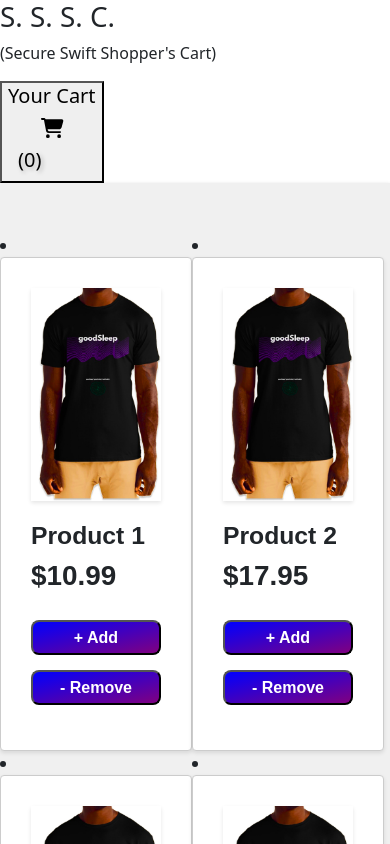
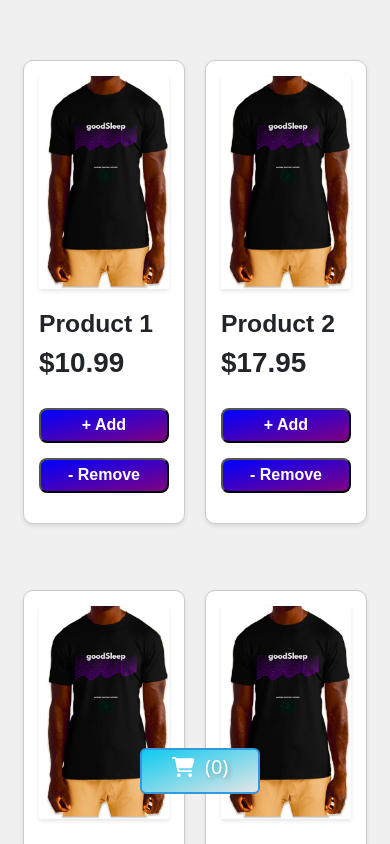
Before and after one commit to grantGCode/Shopping-Cart-Application-Frontend, a React (Create React App) app: page / in a window 390 px wide. Shown: the top 844 px of the page. Built offline with nearby package versions, Linux system fonts and the light colour scheme.

Commit message:
created iPhone media quary

```diff
--- a/src/components/item-card/ItemCard.styled.js
+++ b/src/components/item-card/ItemCard.styled.js
@@ -15,7 +15,8 @@ export const device = {
 
 export const Form = styled.div`
     display: flex;
-    justify-content: center
+    justify-content: center;
+    width: 100%;
 `;
 
 export const Card = styled.div`
@@ -30,11 +31,21 @@ export const Card = styled.div`
 `;
 
 export const Info = styled.div`
+    @media ${device.iphone} {
         display: flex;
-    justify-content: center;
+        justify-content: space-between;
         flex-direction: column;
         padding-left: 10px;
+        padding-right: 10px;
+    }
 
+    @media ${device.mobile} {
+        display: flex;
+        justify-content: space-between;
+        flex-direction: column;
+        padding-left: 10px;
+        padding-right: 40px;
+    }
 `;
 
 export const Title = styled.h3`
@@ -50,7 +61,8 @@ export const Quantity = styled.h5`
 `;
 
 export const RemoveButton = styled.button`
-    width: 200px;
+    @media ${device.iPhone} {
+        width: 180px;
         height: 40px;
         border-radius: 8px;
         font-family: "Prompt", sans-serif;
@@ -60,4 +72,18 @@ export const RemoveButton = styled.button`
         background-color: rgb(180, 180, 180);
         border-color: rgba(63, 63, 63, 1)
         box-shadow: 0 2px 4px rgba(0, 0, 0, 0.1);
+    }
+
+    @media ${device.mobile} {
+        width: 170px;
+        height: 40px;
+        border-radius: 8px;
+        font-family: "Prompt", sans-serif;
+        font-weight: 700;
+        font-style: normal;
+        color: rgba(247, 247, 247, 1);
+        background-color: rgb(180, 180, 180);
+        border-color: rgba(63, 63, 63, 1)
+        box-shadow: 0 2px 4px rgba(0, 0, 0, 0.1);
+    }
 `;
--- a/src/components/navbar/Modal.styles.js
+++ b/src/components/navbar/Modal.styles.js
@@ -13,6 +13,8 @@ export const device = {
 };
 
 export const ModalContainer = styled.div`
+
+    @media ${device.iPhone} {
         position: fixed;
         top: 0;
         left: 0;
@@ -22,10 +24,23 @@ export const ModalContainer = styled.div`
         display: flex;
         justify-content: center;
         align-items: center;
-`
+    }
+
+    @media ${device.mobile} {
+        position: fixed;
+        top: 0;
+        left: 0;
+        width: 100%;
+        height: 100%;
+        background: rgba(0, 0, 0, 0.5);
+        display: flex;
+        justify-content: center;
+        align-items: center;
+    }
+`;
 export const ModalContent = styled.div`
     background: #fff;
-    padding: 20px;
+    padding: 25px;
     border-radius: 14px;
 `;
 
@@ -55,9 +70,10 @@ export const ModalTitle = styled.div`
 
 export const ModalFooter = styled.div`
     display: flex;
-    justify-context: space-between;
+    justify-content: space-between;
+    align-items: center;
     margin-top: 10px;
-    padding: 20px;
+    padding-top: 20px;
     border-top: solid 1px gray;
 `;
 
@@ -66,14 +82,25 @@ export const ModalBody = styled.div`
 `;
 
 export const NoItems = styled.div`
+    @media ${device.iPhone} {
+
+    }
+
+    @media ${device.mobile} {
         padding: 25px;
+    }
 `;
 
 export const TotalCost = styled.h2`
-    margin-right: 50px;
+    display: flex;
+    flex-direction: row;
 `;
 
 export const ButtonPurchase = styled.button`
+
+    @media ${device.iPhone} {
+        width: 54%;
+        height: 30%;
         color: white;
         background: linear-gradient(to bottom right, #0dcaf0, rgb(229, 229, 229));
         font-size: 1.25em;
@@ -91,4 +118,26 @@ export const ButtonPurchase = styled.button`
                 props.borderColor || 'rgb(0, 0, 0)'
             };
         }
+    }
+    @media ${device.mobile} {
+        width: 50%;
+        height: 30%;
+        color: white;
+        background: linear-gradient(to bottom right, #0dcaf0, rgb(229, 229, 229));
+        font-size: 1.25em;
+        text-shadow: 2px 2px 4px rgba(0, 0, 0, 0.25);
+        font-family: "Prompt", sans-serif;
+        border-radius: 8px;
+        border: 2px solid ${props =>
+            props.borderColor || 'gray'
+        };
+
+        &:hover {
+            color: rgba(50, 50, 50);
+            background: linear-gradient(to bottom right, #797979, #0CB0D1);
+            border: 2px solid ${props =>
+                props.borderColor || 'rgb(0, 0, 0)'
+            };
+        }
+    }
 `;
--- a/src/components/navbar/Navbar.styles.js
+++ b/src/components/navbar/Navbar.styles.js
@@ -1,12 +1,14 @@
 import styled from 'styled-components'
 
 const size = {
+    iPhone:'375px',
     mobile:'425px',
     laptop: '1024px',
     desktop: '2560px'
 };
 
 export const device = {
+    iPhone: `(min-width: ${size.iPhone})`,
     mobile: `(min-width: ${size.mobile})`,
     laptop: `(min-width: ${size.laptop})`,
     desktop: `(min-width: ${size.desktop})`,
@@ -14,6 +16,14 @@ export const device = {
 
 
 export const NavbarContainer = styled.nav`
+
+    @media ${device.iPhone} {
+        position: fixed;
+        bottom: 50px;
+        left: 36%;
+        display: flex;
+        justify-content: center;
+    }
 
     @media ${device.mobile} {
         position: fixed;
@@ -41,6 +51,18 @@ export const NavbarContainer = styled.nav`
 
 export const ButtonCart = styled.button`
 
+    @media ${device.iPhone} {
+        display: flex;
+        flex-direction: row;
+        padding: 5px 30px 5px; 30px;
+        background: linear-gradient(to bottom right, #0dcaf0, rgb(229, 229, 229));
+        color: white;
+        text-shadow: 2px 2px 4px rgba(0, 0, 0, 0.25);
+        border: 2px solid ${props =>
+            props.borderColor || '#3498db'
+        };
+        border-radius: 6px;
+    }
     @media ${device.mobile} {
         display: flex;
         flex-direction: row;
@@ -91,6 +113,10 @@ export const ButtonCart = styled.button`
 `;
 
 export const YourCart = styled.h5`
+    @media ${device.iPhone} {
+        display: none;
+    }
+
     @media ${device.mobile} {
       display: none;
     }
@@ -115,6 +141,11 @@ export const CartCount =styled.h5`
 `
 
 export const TitleContainer = styled.div`
+
+    @media ${device.iPhone} {
+        display: none;
+    }
+
     @media ${device.mobile} {
         display: none;
     }
--- a/src/components/product-card/ProductCard.styled.js
+++ b/src/components/product-card/ProductCard.styled.js
@@ -2,17 +2,20 @@ import styled from "styled-components";
 
 
 const size = {
+    iPhone:'375px',
     mobile:'425px',
     laptop: '1024px',
     desktop: '2560px'
 }
 
 export const device = {
+    iPhone: `(min-width: ${size.iPhone})`,
     mobile: `(min-width: ${size.mobile})`,
     laptop: `(min-width: ${size.laptop})`,
     desktop: `(min-width: ${size.desktop})`,
 };
 
+/*Store.jsx*/
     export const ProductsListContainer =styled.div`
         display: flex;
         flex-wrap: wrap;
@@ -20,6 +23,19 @@ export const ProductsListContainer =styled.div`
         padding-top: 50px;
         box-shadow: 0 2px 4px rgba(0, 0, 0, 0.3);
 
+
+        @media ${device.iPhone} {
+            flex-direction: row;
+            justify-content: center;
+
+            li {
+                margin: 10px;
+                height: 450px;
+                list-style-type: none;
+                margin-bottom: 70px
+                };
+            }
+        }
         @media ${device.mobile} {
             flex-direction: row;
             justify-content: center;
@@ -33,21 +49,43 @@ export const ProductsListContainer =styled.div`
         }
     `;
 
+/*ProductCard.js*/
     export const ListedProductCard = styled.div`
+        @media ${device.iPhone} {
+            border: 1px solid #ccc;
+            border-radius: 10px;
+            padding: 15px;
+            background-color: #fff;
+            box-shadow: 0 2px 4px rgba(0, 0, 0, 0.1);
+        }
+
+        @media ${device.mobile} {
             border: 1px solid #ccc;
             border-radius: 4px;
             padding: 30px;
             background-color: #fff;
             box-shadow: 0 2px 4px rgba(0, 0, 0, 0.1);
+        }
     `;
 
 
     export const ProductImage = styled.img`
+
+    @media ${device.iPhone} {
         display: flex;
         justify-content: center;
         Max-width: 130px;
         Height: auto;
         box-shadow: 0 2px 4px rgba(0, 0, 0, 0.1);
+    }
+
+    @media ${device.mobile} {
+        display: flex;
+        justify-content: center;
+        Max-width: 130px;
+        Height: auto;
+        box-shadow: 0 2px 4px rgba(0, 0, 0, 0.1);
+    }
     `;
 
     export const Forum = styled.div`
```
Lines whose indentation alone changed are shown as unchanged.
